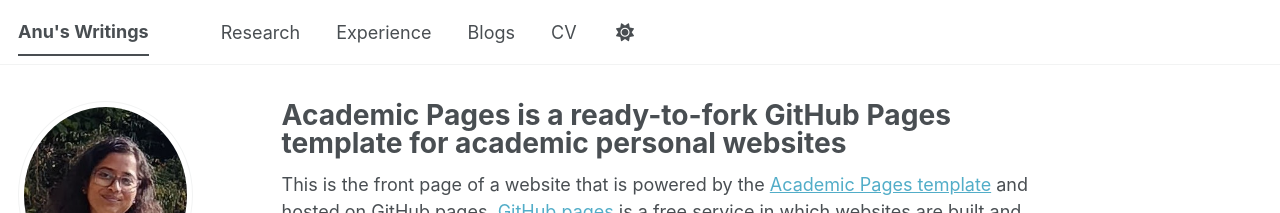
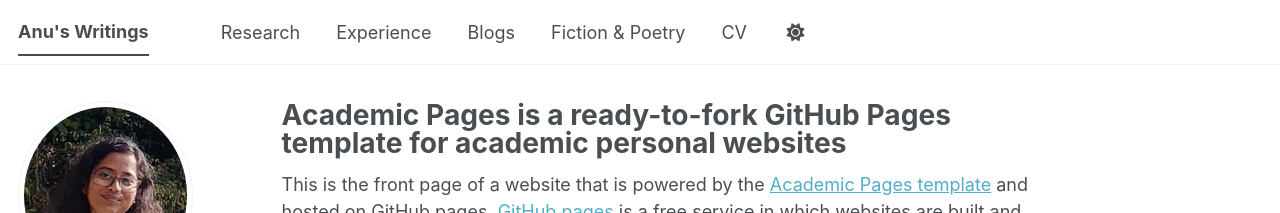
Before and after one commit to Anuradha-Uggi/anuradha-uggi.github.io, a Jekyll site: the page built from _pages/about.md, in a window 1280 px wide. Shown: the top 213 px of the page. Built offline with Jekyll 4.4.1, drawn with Linux system fonts in a browser that asks for light colours; some web fonts are replaced; a script bundle is joined from its source files by our own code; library files that are not in the unit come from our copies.

Commit message:
Update navigation with Fiction & Poetry section

```diff
--- a/_data/navigation.yml
+++ b/_data/navigation.yml
@@ -26,8 +26,8 @@
   - title: "Blogs" # Can write the latest technical papers visually with a lot of images and connecting very much to human visual system or biological neural networks
     url: /markdown/
 
-  #- title: "Visual Stories"
-  #  url: /year-archive/
+  - title: "Fiction & Poetry"
+    url: /poems/
 
   - title: "CV" # Just include your CV here
     url: /cv/
```
